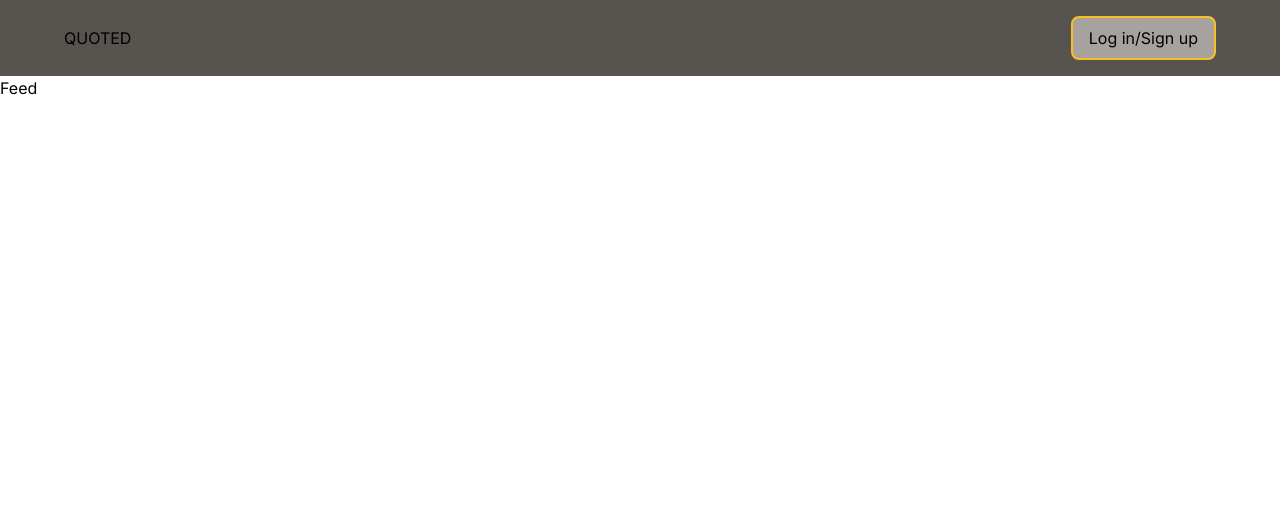
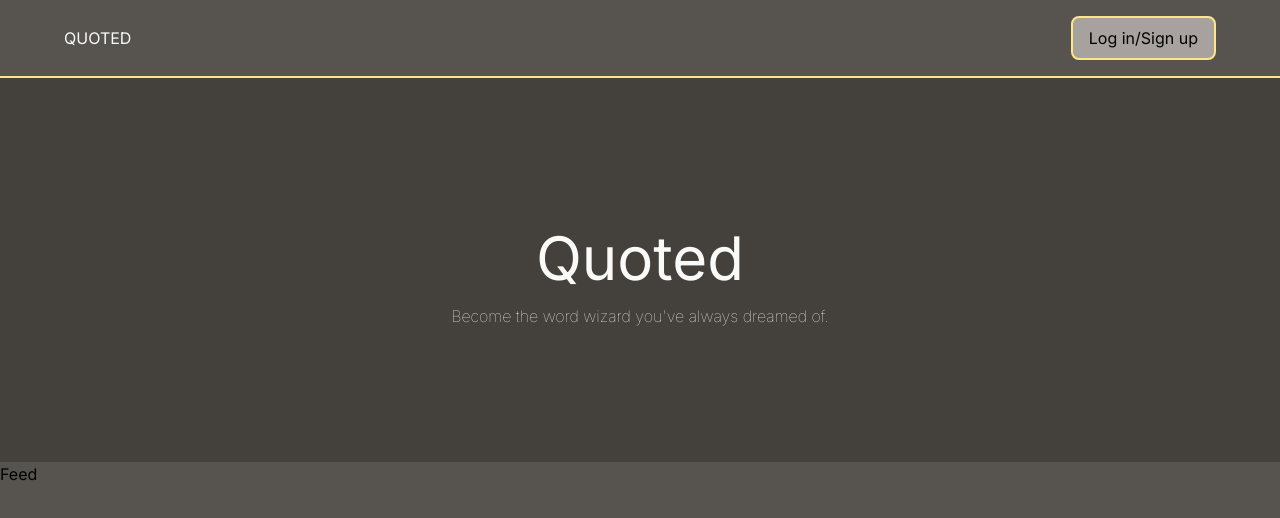
Before and after one commit to Be-Freezin/quoted, a Next.js app in the folder quoted/: page / in a window 1280 px wide. Shown: the top 518 px of the page. Built offline with nearby package versions, Linux system fonts and the light colour scheme.

Commit message:
header completed

```diff
--- /dev/null
+++ b/quoted/app/components/Header.jsx
@@ -0,0 +1,18 @@
+import React from 'react'
+
+const Header = () => {
+  return (
+		<header>
+			<div className='bg-stone-700 flex flex-col w-full justify-center items-center h-96 text-stone-50'>
+				<div className='text-center'>
+					<h1 className='text-6xl p-4 '>Quoted</h1>
+					<h3 className='font-thin '>
+						Become the word wizard you've always dreamed of.
+					</h3>
+				</div>
+			</div>
+		</header>
+	)
+}
+
+export default Header
--- a/quoted/app/components/Nav.jsx
+++ b/quoted/app/components/Nav.jsx
@@ -2,10 +2,10 @@ import React from 'react'
 
 const Nav = () => {
   return (
-		<div className='bg-stone-600 w-full flex items-center justify-between'>
-			<a className='m-4 lg:mx-16'>QUOTED</a>
+		<div className='w-full flex items-center justify-between border-b-2 border-b-amber-200'>
+			<a className='m-4 lg:mx-16 text-stone-50'>QUOTED</a>
 			{/* Make a tag a link so it directs back to home or top of page */}
-			<button className='px-4 py-2 m-4 lg:mx-16 rounded-lg border-2 border-amber-400 bg-stone-400 hover:bg-stone-300'>
+			<button className='px-4 py-2 m-4 lg:mx-16 rounded-lg border-2 border-amber-200 bg-stone-400 hover:bg-stone-300'>
 				Log in/Sign up
 			</button>
 		</div>
--- a/quoted/app/page.jsx
+++ b/quoted/app/page.jsx
@@ -1,11 +1,13 @@
 import Image from 'next/image'
 import Nav from './components/Nav'
 import Feed from './components/Feed'
+import Header from './components/Header'
 
 export default function Home() {
   return (
-		<main className='min-h-screen'>
+		<main className='min-h-screen bg-stone-600'>
 			<Nav />
+			<Header />
 			<Feed />
 			{/* <div className='z-10 w-full max-w-5xl items-center justify-between font-serif text-sm lg:flex px-24'></div> */}
 		</main>
```
Also changed, not shown: 1 other file (tests, documents, lock files or other folders).
